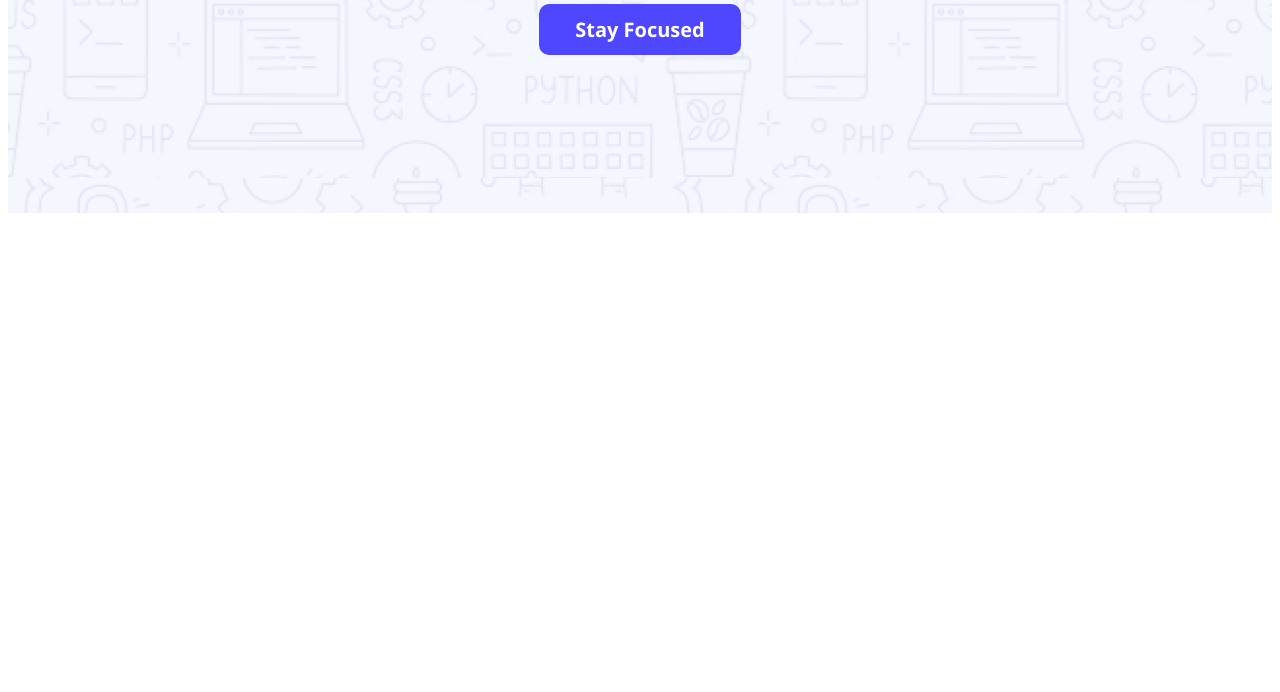
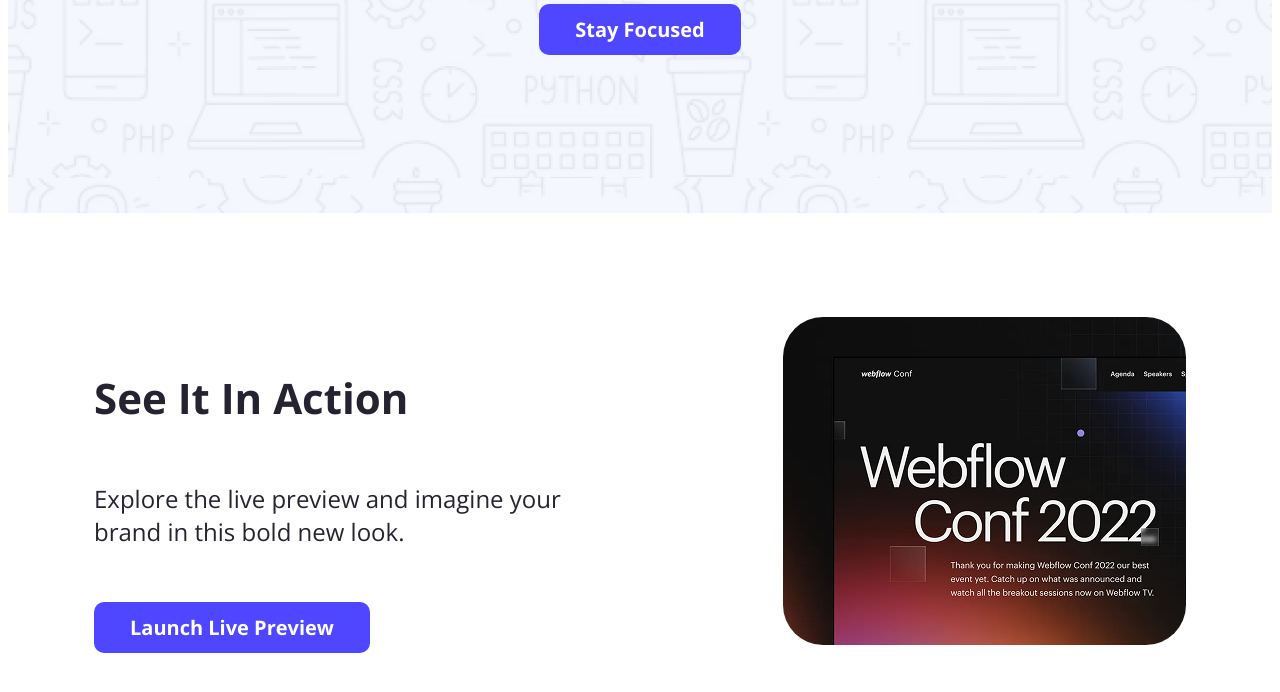
Before and after one commit to rsd-hub-bit/Assignment-1, a plain HTML site: page index.html in a window 1280 px wide. Shown: the part 482-1174 px from the top of the page. Before the commit the page ends 800 px from the top, so only its background shows below. Drawn offline with nearby package versions, Linux system fonts and the light colour scheme.

Commit message:
2nd Page Added

```diff
--- a/index.html
+++ b/index.html
@@ -27,5 +27,17 @@
             </div>
         </div>
     </header>
+    <main>
+        <section class="sec-content">
+            <div class="sec-words">
+                <h4 class="sec-title open-sans-normal2">See It In Action</h4>
+                <p class="sec-p open-sans-normal2">Explore the live preview and imagine your brand in this bold new look.</p>
+                <a href=""><button class="btn-primary open-sans-normal2">Launch Live Preview</button></a>
+            </div>
+            <div>
+                <img class="sec-img" src="B12A01-landing-launchpad/Assets/wc-mini.png" alt="">
+            </div>
+        </section>
+    </main>
 </body>
 </html>
--- a/web.css
+++ b/web.css
@@ -63,6 +63,37 @@ nav{
 }
 
 
+/* sec styles */
+
+.sec-title{
+    font-size: 42px;
+    font-weight: 700;
+    color: #252232;
+}
+
+.sec-p{
+    font-size: 24px;
+    font-weight: 100;
+    color: #252432;
+    max-width: 517px;
+}
+
+
+.sec-content{
+    display: flex;
+    align-items: center;
+    justify-content: space-around;
+    /* text-align: center; */
+    margin-top: 100px;
+    /* max-width: 517px; */
+    /* margin: 0 auto; */
+    margin-bottom: 158px;
+}
+
+.sec-img{
+    border-radius: 40px;
+}
+
 /* shared styles  */
 
 .btn-primary{
@@ -75,4 +106,11 @@ nav{
     border: none;
     cursor: pointer;
     margin-top: 30px;
+
 }
+
+.btn-primary:hover{
+    transition: all 0.3s ease;
+    transform: scale(1.05);
+    background-color: orange;
+}
```
